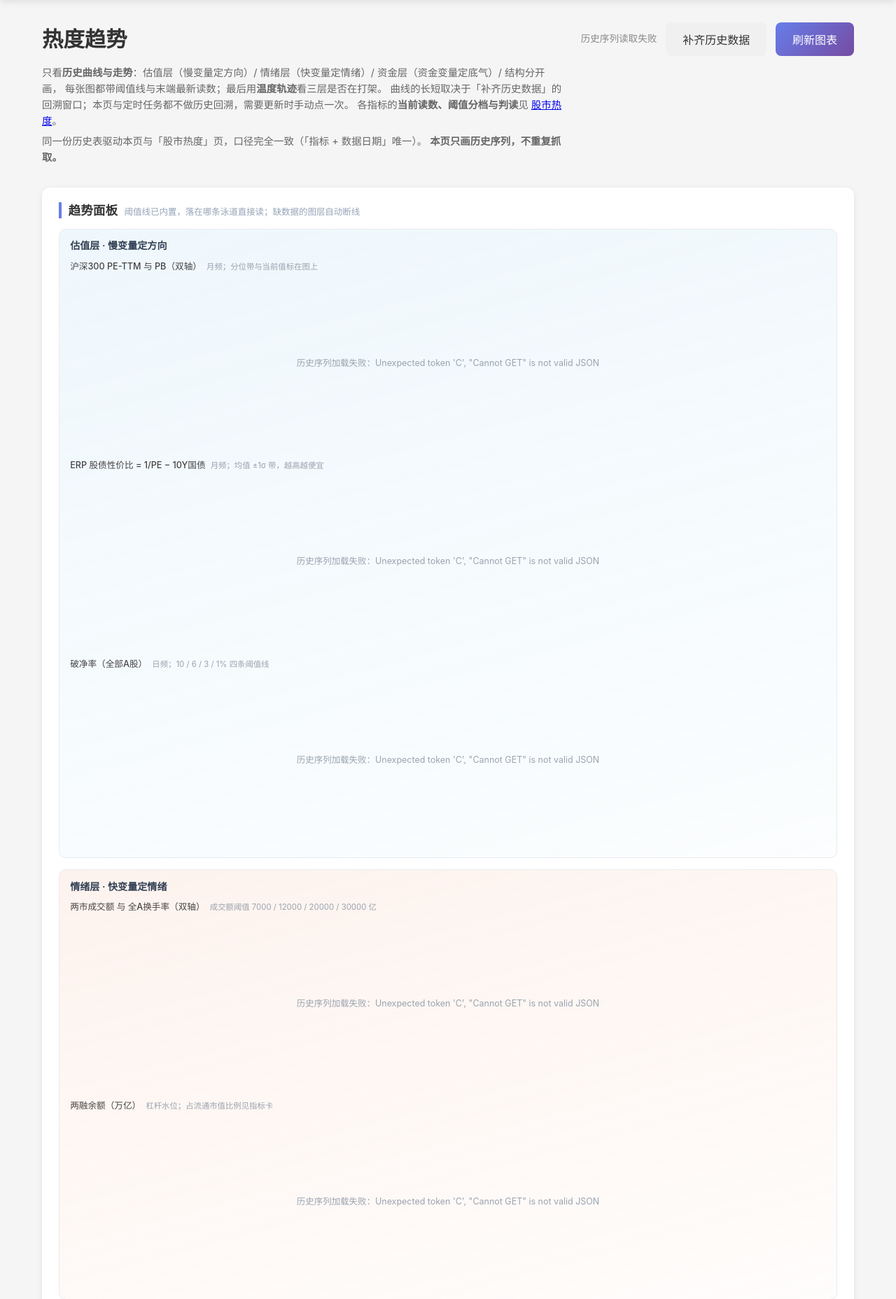
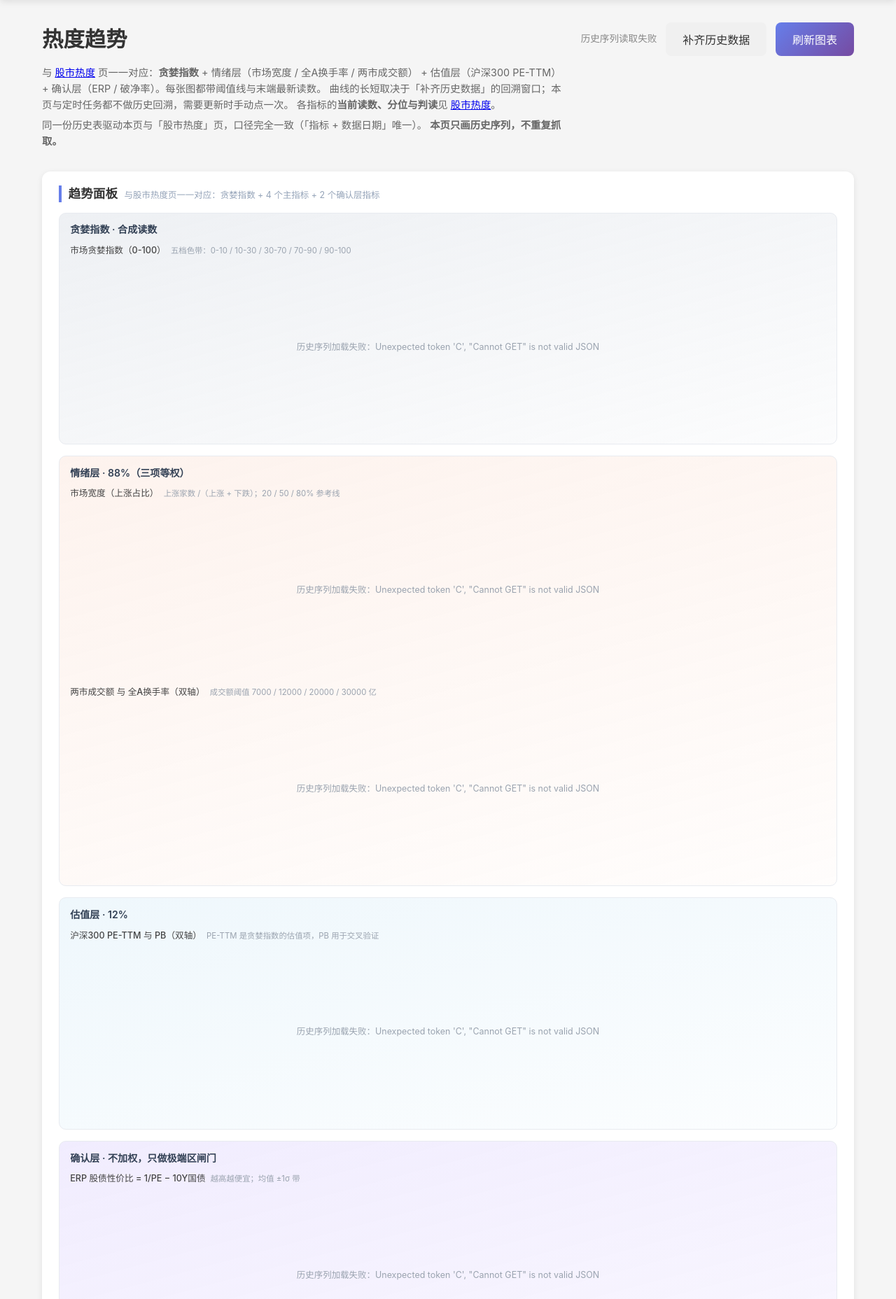
Before and after one commit to zhoulzhou/EventDrive, a Python web app: template app/templates/stock_trend.html in a window 1280 px wide. Shown: the part 80-1936 px from the top of the page at 70% size. Run offline with Jinja, Linux system fonts and the light colour scheme; the template is opened without the code that fills it, so the values that code supplies are empty.

Commit message:
趋势页与指标页一一对应：热度趋势改画贪婪指数六项，宏观趋势补部门结构

```diff
--- a/app/templates/macro_trend.html
+++ b/app/templates/macro_trend.html
@@ -11,7 +11,9 @@
     <div class="macro-header-text">
         <h1>宏观趋势</h1>
         <p class="form-hint">
-            只看<strong>历史曲线与走势</strong>：日度 / 月度 / 季度分开画，每个面板 = 主图 + 辅图 + 判读，最后用四象限定位全局。
+            与 <a href="/macro">宏观指标</a> 页一一对应：资金面（DR001 偏离 / R001−DR001 / 1Y AAA 存单）、
+            经济热度（PMI / 社融 / PPI）、部门结构（M1−M2 / 企业中长贷 / 住户中长贷 / 财政性存款），
+            每个面板 = 主图 + 辅图 + 判读，最后用四象限定位全局。
             阈值线与色带已内置，落在哪条泳道直接读；当前值、极值都标在图上。
             各指标的<strong>当前读数、阈值分档与组合解读</strong>见 <a href="/macro">宏观指标</a>。
         </p>
--- a/app/templates/stock_trend.html
+++ b/app/templates/stock_trend.html
@@ -1,6 +1,6 @@
 {% extends "base.html" %}
 
-{% block title %}热度趋势 - A股冷热三层温度计{% endblock %}
+{% block title %}热度趋势 - 市场贪婪指数{% endblock %}
 
 {% block head %}
 <link rel="stylesheet" href="/static/css/stock.css">
@@ -11,10 +11,10 @@
     <div class="st-header-text">
         <h1>热度趋势</h1>
         <p class="form-hint">
-            只看<strong>历史曲线与走势</strong>：估值层（慢变量定方向）/ 情绪层（快变量定情绪）/ 资金层（资金变量定底气）/ 结构分开画，
-            每张图都带阈值线与末端最新读数；最后用<strong>温度轨迹</strong>看三层是否在打架。
+            与 <a href="/stock-temp">股市热度</a> 页一一对应：<strong>贪婪指数</strong> + 情绪层（市场宽度 / 全A换手率 / 两市成交额）
+            + 估值层（沪深300 PE-TTM）+ 确认层（ERP / 破净率）。每张图都带阈值线与末端最新读数。
             曲线的长短取决于「补齐历史数据」的回溯窗口；本页与定时任务都不做历史回溯，需要更新时手动点一次。
-            各指标的<strong>当前读数、阈值分档与判读</strong>见 <a href="/stock-temp">股市热度</a>。
+            各指标的<strong>当前读数、分位与判读</strong>见 <a href="/stock-temp">股市热度</a>。
         </p>
         <p class="form-hint st-src-line">
             同一份历史表驱动本页与「股市热度」页，口径完全一致（「指标 + 数据日期」唯一）。
--- a/app/utils/macro_refresh.py
+++ b/app/utils/macro_refresh.py
@@ -157,7 +157,6 @@ def backfill_history(
                 "months_daily": months_daily,
                 "months_monthly": months_monthly,
                 "tsf_limit": tsf_limit,
-                "er_limit": er_limit,
             },
         }
     finally:
--- a/static/css/macro.css
+++ b/static/css/macro.css
@@ -224,6 +224,7 @@
 .mp-liq { background: linear-gradient(165deg, rgba(139,200,234,0.16), rgba(139,200,234,0.04)); }
 .mp-credit { background: linear-gradient(165deg, rgba(228,212,143,0.20), rgba(228,212,143,0.04)); }
 .mp-heat { background: linear-gradient(165deg, rgba(244,179,147,0.18), rgba(244,179,147,0.04)); }
+.mp-dept { background: linear-gradient(165deg, rgba(157,123,255,0.16), rgba(157,123,255,0.04)); }
 .mp-card-head { display: flex; align-items: baseline; justify-content: space-between; gap: 0.6rem; margin-bottom: 0.55rem; }
 .mp-card-name { font-size: 0.95rem; font-weight: 600; color: #333; }
 .mp-card-freq { font-size: 0.72rem; color: #6b7280; }
--- a/static/js/stock_charts.js
+++ b/static/js/stock_charts.js
@@ -304,6 +304,68 @@ function drawTemp(tp) {
     if (el) el.textContent = tp.note || "";
 }
 
+/* ---------------- 贪婪指数 与 市场宽度 ---------------- */
+const GREED_BANDS = [
+    { lo: 0, hi: 10, name: "极端恐慌", color: "#5B8FC7" },
+    { lo: 10, hi: 30, name: "恐慌", color: "#8BC8EA" },
+    { lo: 30, hi: 70, name: "中性", color: "#E4D48F" },
+    { lo: 70, hi: 90, name: "贪婪", color: "#F4B393" },
+    { lo: 90, hi: 100, name: "极端贪婪", color: "#EA6668" }
+];
+
+function drawGreed(bag) {
+    const rows = pts(bag.greed);
+    if (rows.length < 2) {
+        return chartEmpty("stGreed", "暂无贪婪指数历史（每日收盘后打卡），累积 2 个交易日以上再画");
+    }
+    const cats = rows.map(function (p) { return p[0]; });
+    mount("stGreed", {
+        grid: baseGrid(),
+        legend: legend(["市场贪婪指数"]),
+        tooltip: tipAxis(""),
+        xAxis: xAxis(cats),
+        yAxis: Object.assign(yAxis("0-100"), { min: 0, max: 100 }),
+        series: [lineSeries("市场贪婪指数", rows, CH.red, {
+            markArea: {
+                silent: true,
+                data: GREED_BANDS.map(function (z) {
+                    return [
+                        {
+                            yAxis: z.lo,
+                            itemStyle: { color: withAlpha(z.color, 0.16) },
+                            label: {
+                                show: true, position: "insideTopLeft", color: CH.slate,
+                                fontSize: 10, formatter: z.name
+                            }
+                        },
+                        { yAxis: z.hi }
+                    ];
+                })
+            },
+            markLine: thresholdLines([[90, "90 泡沫", CH.red], [70, "70", CH.orange],
+                [30, "30", CH.lime], [10, "10", CH.blue]], true),
+            markPoint: lastMark("市场贪婪指数", rows, CH.red, 1, "")
+        })]
+    });
+}
+
+function drawBreadth(bag) {
+    const rows = pts(bag.breadth);
+    if (!rows.length) return chartEmpty("stBreadth", "暂无市场宽度历史，需按日累积");
+    mount("stBreadth", {
+        grid: baseGrid(),
+        legend: legend(["市场宽度"]),
+        tooltip: tipAxis("%"),
+        xAxis: xAxis(rows.map(function (p) { return p[0]; })),
+        yAxis: Object.assign(yAxis("%"), { min: 0, max: 100 }),
+        series: [lineSeries("市场宽度", rows, CH.cyan, {
+            areaStyle: { color: withAlpha(CH.cyan, 0.12) },
+            markLine: thresholdLines([[80, "80% 普涨", CH.red], [50, "50%", CH.slate], [20, "20% 极冷", CH.blue]], true),
+            markPoint: lastMark("市场宽度", rows, CH.cyan, 2, "%")
+        })]
+    });
+}
+
 /* ---------------- 面板骨架（顺序即页面顺序） ---------------- */
 function fig(title, note, id) {
     return "<div class=\"st-fig\"><div class=\"st-fig-head\"><span class=\"st-fig-title\">" + escapeHtml(title)
@@ -313,31 +375,24 @@ function fig(title, note, id) {
 
 function panelHtml() {
     return "<section class=\"st-panel\">"
-        + "<h2 class=\"st-group-title\">趋势面板<span class=\"st-group-sub\">阈值线已内置，落在哪条泳道直接读；缺数据的图层自动断线</span></h2>"
-        + "<div class=\"st-fig-block st-f-valuation\">"
-        + "<div class=\"st-fig-block-head\">估值层 · 慢变量定方向</div>"
-        + fig("沪深300 PE-TTM 与 PB（双轴）", "月频；分位带与当前值标在图上", "stPE")
-        + fig("ERP 股债性价比 = 1/PE − 10Y国债", "月频；均值 ±1σ 带，越高越便宜", "stERP")
-        + fig("破净率（全部A股）", "日频；10 / 6 / 3 / 1% 四条阈值线", "stBelowNa")
+        + "<h2 class=\"st-group-title\">趋势面板<span class=\"st-group-sub\">与股市热度页一一对应：贪婪指数 + 4 个主指标 + 2 个确认层指标</span></h2>"
+        + "<div class=\"st-fig-block st-f-temp\">"
+        + "<div class=\"st-fig-block-head\">贪婪指数 · 合成读数</div>"
+        + fig("市场贪婪指数（0-100）", "五档色带：0-10 / 10-30 / 30-70 / 70-90 / 90-100", "stGreed")
         + "</div>"
         + "<div class=\"st-fig-block st-f-sentiment\">"
-        + "<div class=\"st-fig-block-head\">情绪层 · 快变量定情绪</div>"
+        + "<div class=\"st-fig-block-head\">情绪层 · 88%（三项等权）</div>"
+        + fig("市场宽度（上涨占比）", "上涨家数 /（上涨 + 下跌）；20 / 50 / 80% 参考线", "stBreadth")
         + fig("两市成交额 与 全A换手率（双轴）", "成交额阈值 7000 / 12000 / 20000 / 30000 亿", "stTurnover")
-        + fig("两融余额（万亿）", "杠杆水位；占流通市值比例见指标卡", "stMargin")
         + "</div>"
-        + "<div class=\"st-fig-block st-f-capital\">"
-        + "<div class=\"st-fig-block-head\">资金层 · 资金变量定底气</div>"
-        + fig("公募仓位 与 新基金发行（双轴）", "股票型基金仓位（周）+ 权益类新成立基金募集（月）", "stFund")
-        + fig("产业资本净增持（滚动30日，亿元）", "红柱=净增持 · 绿柱=净减持（A 股涨红跌绿惯例）", "stCapital")
+        + "<div class=\"st-fig-block st-f-valuation\">"
+        + "<div class=\"st-fig-block-head\">估值层 · 12%</div>"
+        + fig("沪深300 PE-TTM 与 PB（双轴）", "PE-TTM 是贪婪指数的估值项，PB 用于交叉验证", "stPE")
         + "</div>"
         + "<div class=\"st-fig-block st-f-structure\">"
-        + "<div class=\"st-fig-block-head\">结构 · 热度在哪个市场</div>"
-        + fig("科创50 vs 创业板 · 价格分位差", "月度；±20 / ±40pp 分化阈值线", "stStruct")
-        + "</div>"
-        + "<div class=\"st-fig-block st-f-temp\">"
-        + "<div class=\"st-fig-block-head\">温度轨迹 · 重建口径</div>"
-        + fig("三层温度 与 综合温度", "逐点滚动分位；三层齐备才给综合温度", "stTemp")
-        + "<div class=\"st-temp-note\" id=\"stTempNote\"></div>"
+        + "<div class=\"st-fig-block-head\">确认层 · 不加权，只做极端区闸门</div>"
+        + fig("ERP 股债性价比 = 1/PE − 10Y国债", "越高越便宜；均值 ±1σ 带", "stERP")
+        + fig("破净率（全部A股）", "10 / 6 / 3 / 1% 四条阈值线", "stBelowNa")
         + "</div></section>";
 }
 
@@ -346,27 +401,24 @@ function trendNotesHtml() {
     return "<section class=\"st-notes\">"
         + "<h2 class=\"st-group-title\">走势图怎么看</h2>"
         + "<div class=\"st-notes-grid\">"
-        + "<div class=\"st-note\"><h3>一、图里的三层结构</h3>"
+        + "<div class=\"st-note\"><h3>一、与股市热度页一一对应</h3>"
         + "<ul>"
-        + "<li><b>阈值线已内置</b>：成交额 7000 亿地量 / 2 万亿亢奋 / 3 万亿极端、两融与 ERP 的均值 ±1σ、破净率 10 / 6 / 3 / 1%、"
-        + "公募仓位 88%、产业资本 ±100 / −400 亿、结构分化 ±20 / ±40pp。落在线哪一侧，直接读状态。</li>"
-        + "<li><b>末端数值标签</b>在每条线最右侧单独一列，是「最新一个数据点」的读数（不是当前快照，含日期差）。</li>"
-        + "<li><b>缺数据的图层自动断线</b>——某一层在早期没有数据，曲线就从有数据那天开始画，不做插补。</li>"
-        + "<li>红涨绿跌按 A 股惯例：温度计与状态热=红橙、冷=蓝绿；产业资本红柱=净增持、绿柱=净减持。</li>"
+        + "<li><b>贪婪指数</b>：0-100 合成读数，五档色带与热度页的状态标签一致。</li>"
+        + "<li><b>情绪层 88%</b>：市场宽度、全A换手率、两市成交额，三项等权各 1/3。</li>"
+        + "<li><b>估值层 12%</b>：沪深300 PE-TTM；PB 仅用于交叉验证，不参与加权。</li>"
+        + "<li><b>确认层</b>：ERP 与破净率，不加权，只用于深度恐慌 / 泡沫警示闸门。</li>"
         + "</ul></div>"
-        + "<div class=\"st-note\"><h3>二、先看背离，再看绝对水位</h3>"
+        + "<div class=\"st-note\"><h3>二、先看分位，再看绝对水位</h3>"
         + "<ul>"
-        + "<li>估值在低位（PE / PB 分位低、ERP 高、破净率高位）而<b>资金层抬头</b>（ETF 份额增、产业资本净增持）= 底部特征。</li>"
-        + "<li>情绪层冲高（成交额 2 万亿+、换手率抬升）而<b>资金层不动</b>（公募仓位不增、两融不涨）= 虚火。</li>"
-        + "<li>两层打架时用<b>温度轨迹</b>图看分离度：三条线张口越大，越不该用单一维度下结论。</li>"
+        + "<li>分位取<b>全部可用历史</b>，即当前读数在历史序列里的位置。</li>"
+        + "<li>成交额放大而宽度极低 = 放量杀跌，读数会高估真实情绪，以宽度为准。</li>"
+        + "<li>ERP 高位 + 破净率高位 = 冷 + 便宜；此时贪婪 &lt; 20 会触发深度恐慌闸门。</li>"
         + "</ul></div>"
         + "<div class=\"st-note\"><h3>三、数据口径</h3>"
         + "<ul>"
-        + "<li><b>分位窗口</b>：月频近 120 个月、周频近 520 周、日频近 2500 个交易日；样本不足 12 期不给分位。</li>"
-        + "<li><b>日频历史靠逐日抓取</b>：成交额 / 换手率 / 市场宽度 / ETF份额 的曲线长短取决于回填窗口，"
-        + "「补齐历史数据」默认回溯最近 60 个交易日（约需 5 分钟），需要更新或补更长时再点一次（本页与定时任务都不做历史回溯）。</li>"
-        + "<li><b>温度轨迹</b>按逐点滚动分位重建，分位样本不足的指标退回按读数档位打分；三层齐备的月份才给综合温度。</li>"
-        + "<li><b>结构分化</b>用「价格分位」而非 PE 分位（科创50 上市时间较短，估值序列覆盖不足十年）。</li>"
+        + "<li><b>贪婪指数</b>每日收盘后打卡一次，曲线从开始记录那天画起。</li>"
+        + "<li><b>市场宽度</b>数据源只提供当日快照，历史只能按日累积。</li>"
+        + "<li>成交额 / 换手率 / PE / ERP / 破净率可用「补齐历史数据」回溯。</li>"
         + "<li>本页只做数据与阈值呈现，<b>不构成任何投资建议</b>。</li>"
         + "</ul></div>"
         + "</div></section>";
@@ -375,13 +427,12 @@ function trendNotesHtml() {
 /* ---------------- 加载与绘制 ---------------- */
 function drawCharts(d) {
     const bag = d.series || {};
-    drawPE(bag); drawERP(bag); drawBelowNa(bag); drawTurnover(bag);
-    drawMargin(bag); drawFund(bag); drawCapital(bag); drawStruct(bag);
-    drawTemp(d.temperature || {});
+    drawGreed(bag); drawBreadth(bag); drawTurnover(bag);
+    drawPE(bag); drawERP(bag); drawBelowNa(bag);
     Object.keys(chartReg).forEach(function (k) { if (chartReg[k]) chartReg[k].resize(); });
 }
 
-const CHART_IDS = ["stPE", "stERP", "stBelowNa", "stTurnover", "stMargin", "stFund", "stCapital", "stStruct", "stTemp"];
+const CHART_IDS = ["stGreed", "stBreadth", "stTurnover", "stPE", "stERP", "stBelowNa"];
 
 async function loadSeries(force) {
     if (seriesCache && !force) { drawCharts(seriesCache); setTrendMeta(seriesCache, false); return; }
```
Also changed, not shown: app/utils/macro_backfill.py (+39 -1 lines), app/utils/pbc_data.py (+53 -0 lines), static/js/macro_charts.js (+39 -3 lines).
